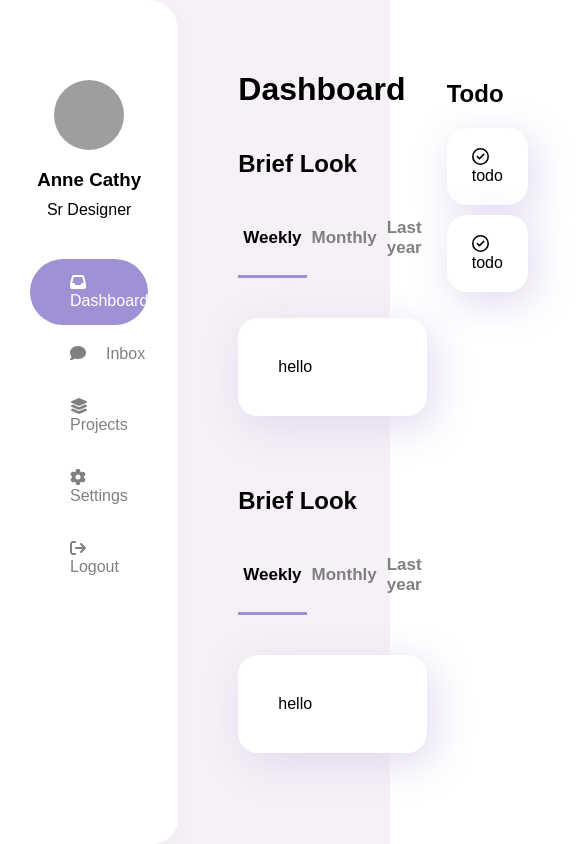
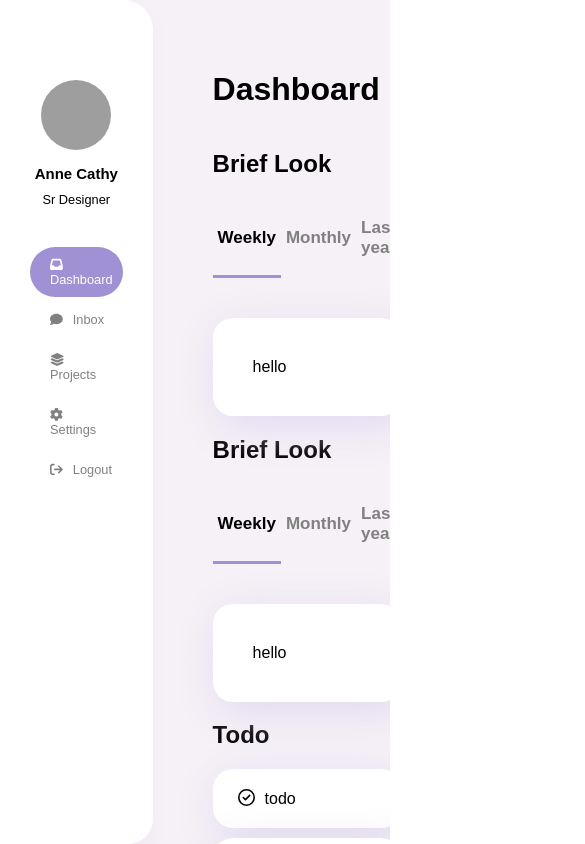
Before and after one commit to vilinh/task-management, a React (Create React App) app in the folder frontend/: page / in a window 390 px wide. Shown: the whole page, 585 px wide, since content can reach past the window. Built offline with nearby package versions, Linux system fonts and the light colour scheme; grey boxes are pictures that could not be loaded; the HTML template or start-up script is replaced by a standard one.

Commit message:
overflow

```diff
--- a/frontend/src/components/Sidebar/Sidebar.jsx
+++ b/frontend/src/components/Sidebar/Sidebar.jsx
@@ -21,7 +21,7 @@ export const Sidebar = () => {
         <h4 className="title">Sr Designer</h4>
       </div>
       <div className="menu">
-        <span className="menu-item">
+        <span className="menu-item active">
           <FontAwesomeIcon className="icon" icon={faInbox} />
           Dashboard
         </span>
--- a/frontend/src/components/Sidebar/sidebar.css
+++ b/frontend/src/components/Sidebar/sidebar.css
@@ -7,6 +7,8 @@
     display: flex;
     flex-direction: column;
     align-items: center;
+    position: sticky;
+    top: 0;
 }
 
 
@@ -41,7 +43,7 @@
 
 .menu-item {
     color: gray;
-    padding: 15px 0px 15px 40px;
+    padding: 15px 0px 15px 20px;
     border-radius: 40px;
     font-weight: 500;
     cursor: pointer;
@@ -59,8 +61,21 @@
     margin-right: 20px;
 }
 
-.menu-item:first-child {
+.menu-item.active {
     background-image: none;
     background-color: var(--accent-purple);
     color: white;
 }
+
+@media only screen and (max-width: 1024px) {
+    .sideBar {
+        font-size: .8rem;
+    }
+    .menu-item {
+        padding: 10px 10px 10px 20px;
+    }
+
+    .icon {
+        margin-right: 10px;
+    }
+  }
--- a/frontend/src/pages/Home/home.css
+++ b/frontend/src/pages/Home/home.css
@@ -1,6 +1,7 @@
 .homeContainer {
     display: flex;
     background-color: var(--light-lavendar);
+    overflow: hidden;
 }
 
 .sideBar {
@@ -65,3 +66,15 @@
     flex-direction: column;
     gap: 10px;
 }
+
+@media only screen and (max-width: 1024px) {
+    .dashBoard {
+        flex-direction: column;
+    }
+
+    .dashboard-right {
+        padding: 0;
+    }
+    .dashboard-left {
+    }
+}
```
